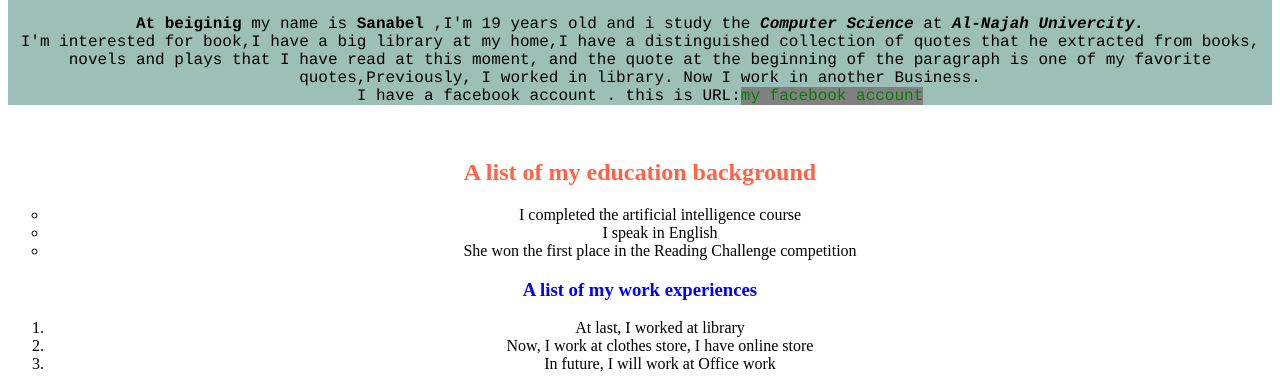
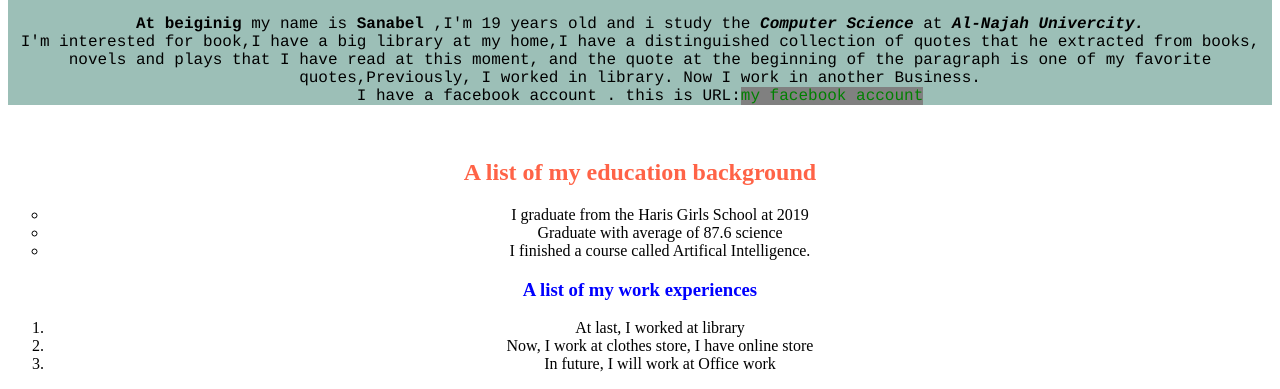
Before and after one commit to sanabelbaseem/sanabelbaseem, a plain HTML site: page snbol.html in a window 1280 px wide. Shown: the part 613-1002 px from the top of the page. Drawn offline with Linux system fonts and the light colour scheme.

Commit message:
Update snbol.html

```diff
--- a/snbol.html
+++ b/snbol.html
@@ -31,9 +31,9 @@ I have a facebook account . this is URL:<a href="https://www.facebook.com/sanabe
  <h2>A list of my education background </h2>
 <ul>
 
-  <li>I completed the artificial intelligence course</li>
-  <li>I speak in English</li>
-  <li>She won the first place in the Reading Challenge competition</li>
+  <li>I graduate from the Haris Girls School at 2019</li>
+  <li>Graduate with average of 87.6 science</li>
+  <li>I finished a course called Artifical Intelligence.</li>
 </ul>
 <h3>A list of my work experiences</h3>
 <ol>
```
